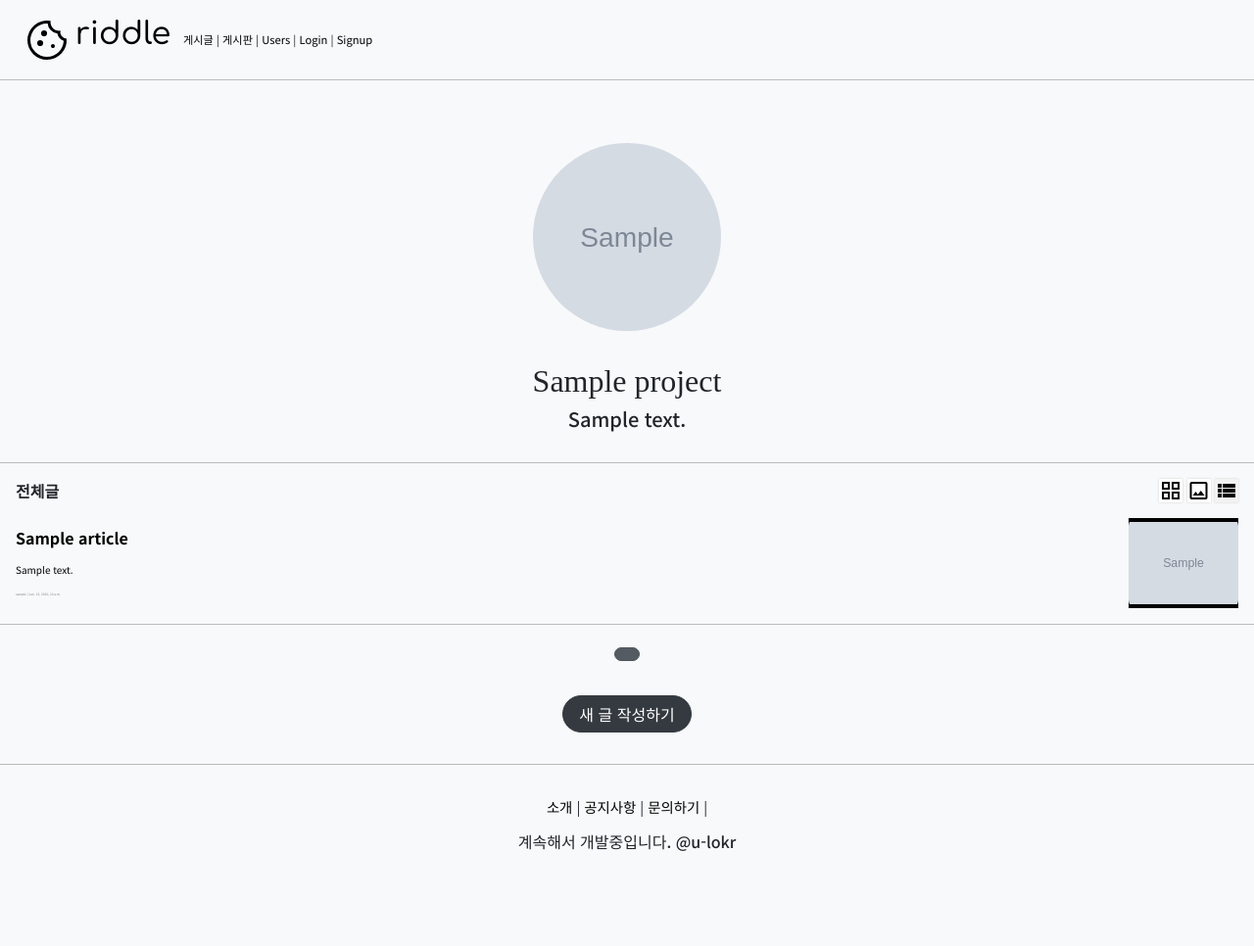
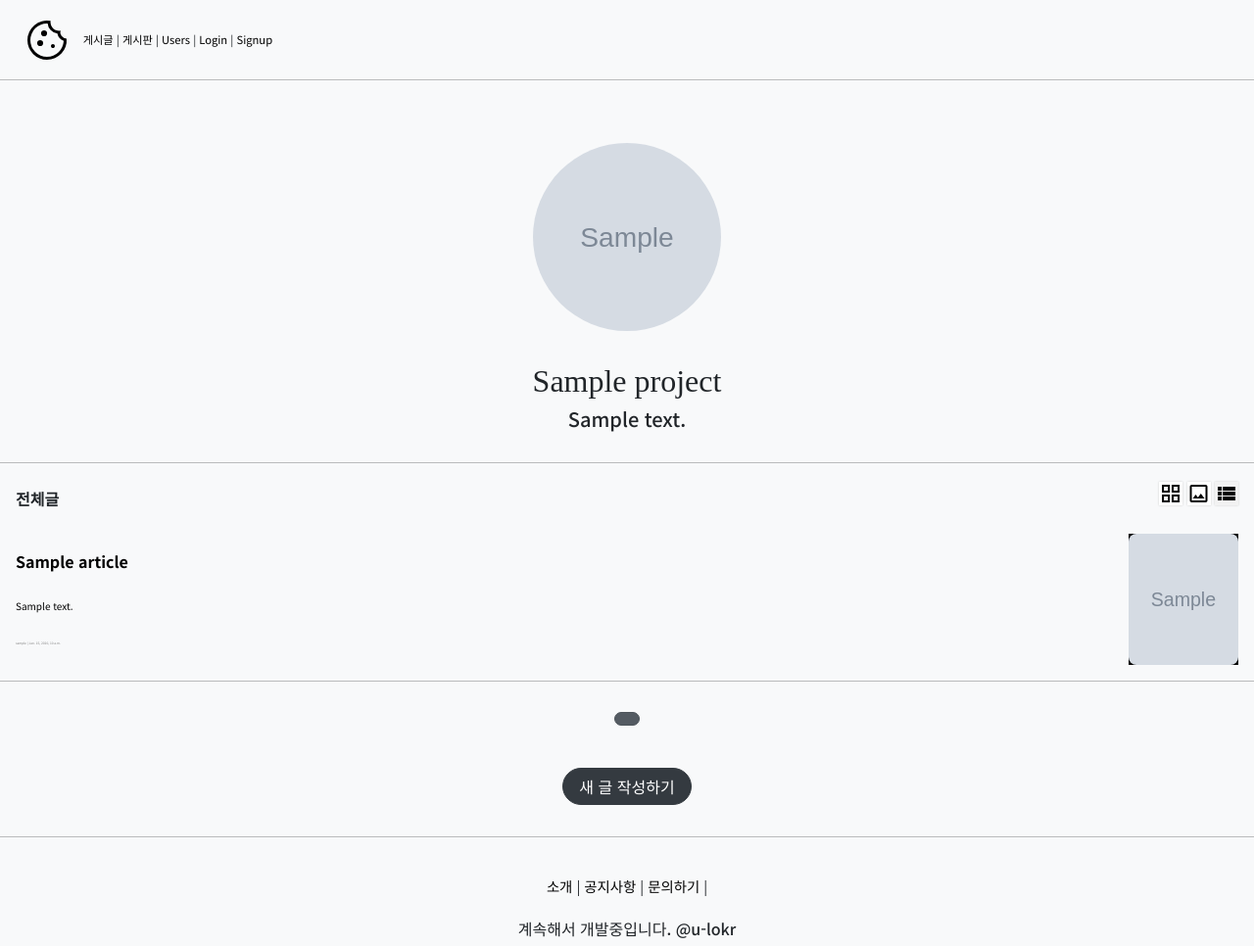
Before and after one commit to dove9441/myblog, a Django app: page /projects/detail/1 in a window 1280 px wide, after a click on "view_list". Shown: the whole page at 98% size. Before the commit the page ends 869 px from the top, so only its background shows below. Run offline with Django 3.2, Linux system fonts and the light colour scheme; tables that the repository leaves empty hold one stand-in row (values such as "Sample post"); grey boxes marked "Sample" are stand-in pictures; parts of the project's set-up code (start-up, migrations or seed data) failed here and were passed over; some libraries are stand-ins or nearby versions.

Commit message:
230318 자잘한 오류 수정

```diff
--- a/blog/accountapp/templates/accountapp/detail.html
+++ b/blog/accountapp/templates/accountapp/detail.html
@@ -65,7 +65,7 @@
 
      <!-- 해당 계정의 글 목록을 보여주기-->
 <div>
-    {% include 'snippets/article_list_viewselect.html' with article_list=object_list %}
+    {% include 'list.html' with article_list=object_list %}
 </div>
 
 
--- a/blog/accountapp/views.py
+++ b/blog/accountapp/views.py
@@ -81,7 +81,8 @@ class AccountDetailView(DetailView,MultipleObjectMixin):
 
     def get_context_data(self, **kwargs):
         object_list = Article.objects.filter(writer=self.get_object()) #해당 project에 속해있는 articles를 가져오는 건데 이해는 잘 안 된다. Accountapp에서는 해당 account의 게시물이다.
-        return super(AccountDetailView,self).get_context_data(object_list=object_list,**kwargs)
+        ordered_list = Article.objects.order_by('-created_at')
+        return super(AccountDetailView,self).get_context_data(object_list=ordered_list,**kwargs)
 
 
 
--- a/blog/articleapp/templates/articleapp/articleListDesign.css
+++ b/blog/articleapp/templates/articleapp/articleListDesign.css
@@ -3,9 +3,10 @@
 /* 모바일을 위한 미디어 쿼리  */
     @media screen and (max-width:600px) {
 
-            body {
-                font-family: 'Noto Sans KR', sans-serif !important;
-            }
+        body {
+            font-family: 'Noto Sans KR', sans-serif !important;
+            line-height : 2.5;
+        }
         /* grid 표시 css */
         .container {
             padding: 0;
@@ -136,6 +137,19 @@
             line-height : 1rem;
         }
 
+        .list_div img{
+            width:100%;
+            object-fit : cover;
+        }
+
+        .list_div .contents_div{
+            overflow : hidden;
+        }
+
+        .list_div {
+            max-height : 13rem;
+        }
+
 
 
 }
@@ -145,6 +159,7 @@
     @media screen and (min-width:600px) {
         body {
                 font-family: 'Noto Sans KR', sans-serif !important;
+                line-height : 2.5;
             }
         /* grid 표시 css */
         .container {
@@ -286,7 +301,18 @@
             font-size : 0.8rem;
         }
 
+        .list_div img{
+            width:100%;
+            object-fit : cover;
+        }
 
+        .list_div .contents_div{
+            overflow : hidden;
+        }
+
+        .list_div {
+            max-height : 13rem;
+        }
 
 }
 
--- a/blog/articleapp/templates/articleapp/detail.html
+++ b/blog/articleapp/templates/articleapp/detail.html
@@ -3,6 +3,9 @@
 
 {% block content %}
 <style>
+    body{
+        line-height : 2.5;
+    }
 
     .button_nav {
         float:right;
@@ -11,7 +14,7 @@
 
     .article_mobile_content img{
         width : 100%;
-        object-fit : scale-down;
+        object-fit : cover;
     }
 
     /* 모바일을 위한 미디어 쿼리 */
--- a/blog/articleapp/templates/articleapp/list.html
+++ b/blog/articleapp/templates/articleapp/list.html
@@ -35,7 +35,7 @@
         document.getElementById('photo').style.display = "none";
         document.getElementById('photoselect').style.backgroundColor = "white";
 
-        document.getElementById('grid').style.display = "block";
+        document.getElementById('grid').style.display = "grid";
         document.getElementById('gridselect').style.backgroundColor = "#f2f2f2";
 
         document.getElementById('list').style.display = "none";
--- a/blog/projectapp/views.py
+++ b/blog/projectapp/views.py
@@ -35,7 +35,6 @@ class ProjectDetailView(DetailView, MultipleObjectMixin): #믹스인 사용
     context_object_name = 'target_project'
     template_name = 'projectapp/detail.html'
 
-
     def get_context_data(self, **kwargs): #템플릿에게 데이터를 전달하기 위해 오버라이딩
         project = self.object
         user = self.request.user
@@ -45,7 +44,8 @@ class ProjectDetailView(DetailView, MultipleObjectMixin): #믹스인 사용
         else:
             subscription = None
         object_list = Article.objects.filter(project=self.get_object()) #해당 project에 속해있는 articles를 가져오는 건데 이해는 잘 안 된다.
-        return super(ProjectDetailView,self).get_context_data(object_list=object_list,
+        ordered_list = Article.objects.order_by('-created_at')
+        return super(ProjectDetailView,self).get_context_data(object_list=ordered_list,
                                                               subscription=subscription,
                                                               **kwargs)
                     #해당 project에 속해있는 articles, 접속한 유저의 해당 프로젝트의 구독 정보를 돌려준다
@@ -58,7 +58,6 @@ class ProjectListView(ListView):
     template_name = "projectapp/list.html"
     paginate_by = 25
     context_object_name = 'project_list'
-
 
 
 @method_decorator(project_ownership_required, 'get')
--- a/blog/templates/header.html
+++ b/blog/templates/header.html
@@ -61,8 +61,8 @@
 <div class="dove_header" id="site_header">
     <!-- 타이틀 영역-->
     <div class="dove_logo">
-        <i><img src="{% static 'icons/favicon.svg' %}"></i>
-        <h2><a href="{% url 'home' %}">riddle</a></h2>
+        <i><a href="{% url 'home' %}"><img src="{% static 'icons/favicon.svg' %}"></a></i>
+        <h2><a href="{% url 'home' %}"></a></h2>
     </div>
     <!-- rem은 상위 요소의 상대적 크기로 지정. body의 상대적 크기로 각 영역을 나누고 (이번엔 10, 20 ,10이다)내용을 채워넣는다. rem을 적극 이용하자. 나머지 여백 조정 등을 한다.-->
 
--- a/blog/templates/list.html
+++ b/blog/templates/list.html
@@ -35,7 +35,7 @@
         document.getElementById('photo').style.display = "none";
         document.getElementById('photoselect').style.backgroundColor = "white";
 
-        document.getElementById('grid').style.display = "block";
+        document.getElementById('grid').style.display = "grid";
         document.getElementById('gridselect').style.backgroundColor = "#f2f2f2";
 
         document.getElementById('list').style.display = "none";
@@ -93,7 +93,11 @@
     <div class="container_postcard" id="grid">
         {% for article in article_list %} <!-- view에서 context_object_name이다 최신이 위로-->
         <a href="{% url 'articleapp:detail' pk=article.pk %}">
+            {% if article.image %}
             {% include 'snippets/article_list_postcard.html' with article=article %} <!-- for문에 썼던 변수를 전달하기 위함(전달할 이름 = 전달할 내용)-->
+            {% else %}
+            {% include 'snippets/article_list_postcard_noimage.html' %}
+            {% endif %}
         </a>
         {% endfor %}
     </div>
--- a/blog/templates/snippets/article_list_postcard.html
+++ b/blog/templates/snippets/article_list_postcard.html
@@ -20,7 +20,7 @@
 
         <!-- 계산 시에는 calc 함수를 사용하자-->
         <!-- truncatechars_html을 써야 html태그 인식해서 닫기 태그로 정리해준다. 꼭 html 붙이자-->
-        {{ article.content | truncatechars_html:150 | safe }}
+        {{ article.content | truncatechars_html:180 | safe }}
     </div>
 
 
--- a/blog/templates/snippets/article_list_postcard_noimage.html
+++ b/blog/templates/snippets/article_list_postcard_noimage.html
@@ -48,7 +48,7 @@
 
         <!-- 계산 시에는 calc 함수를 사용하자-->
         <!-- truncatechars_html을 써야 html태그 인식해서 닫기 태그로 정리해준다. 꼭 html 붙이자-->
-        {{ article.content | truncatechars_html:200 | safe }}
+        {{ article.content | truncatechars_html:450 | safe }}
     </div>
 
 
```
Also changed, not shown: 1 other file.
